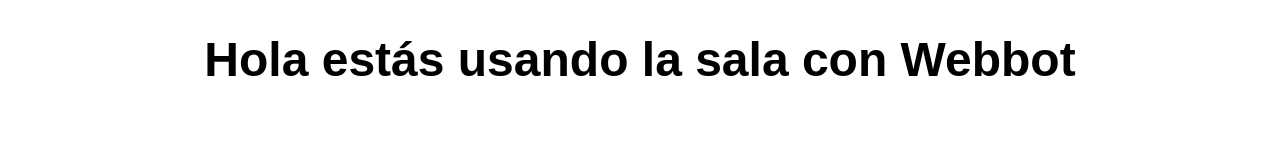
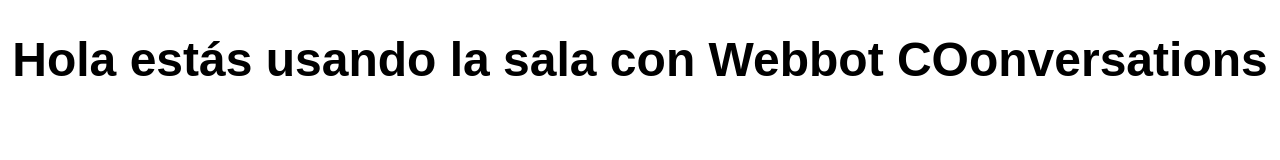
Before and after one commit to josericardo3396/room, a plain HTML site: page index.html in a window 1280 px wide. Drawn offline with Linux system fonts and the light colour scheme.

Commit message:
Update index.html
ok

```diff
--- a/index.html
+++ b/index.html
@@ -6,7 +6,7 @@
     <link rel="stylesheet" href="styles.css" />
   </head>
   <body>
-    <h1>Hola estás usando la sala con Webbot</h1>
+    <h1>Hola estás usando la sala con Webbot COonversations</h1>
   </body>
 
 
```
